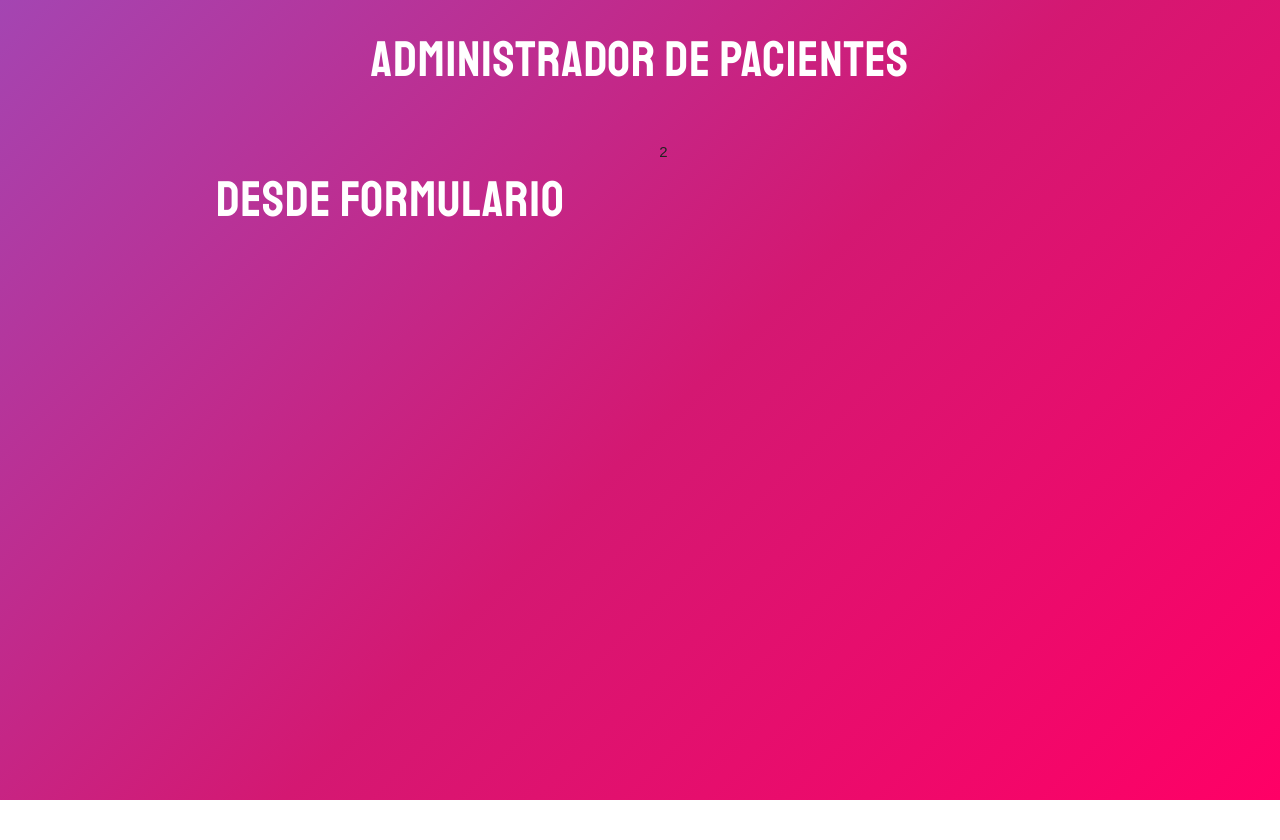
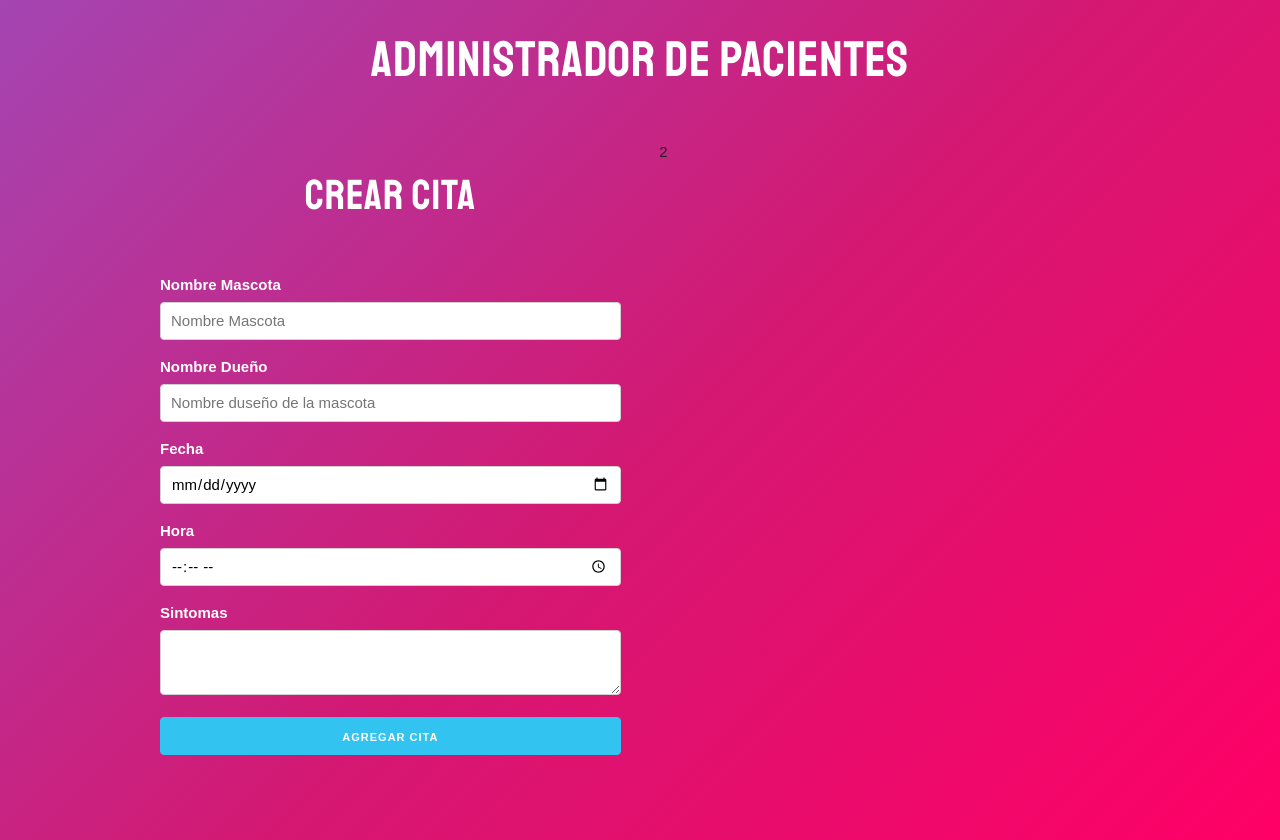
Before and after one commit to alejandrobecerraptor/administrador-pacientes, a React (Create React App) app: page / in a window 1280 px wide. Before the commit the page ends 800 px from the top, so only its background shows below. Built offline with nearby package versions, Linux system fonts and the light colour scheme.

Commit message:
se agrega el formulario,inputs,label,buttons, etc

```diff
--- a/src/components/Formulario.js
+++ b/src/components/Formulario.js
@@ -1,8 +1,51 @@
-import React from 'react';
+import React,{Fragment} from 'react';
 
 const Formulario = () => {
     return (
-        <h1>Desde formulario</h1>
+        <Fragment>
+            <h2>Crear Cita</h2>
+
+            <form>
+                <label>Nombre Mascota</label>
+                <input
+                    type="text"
+                    name="mascota"
+                    className="u-full-width"
+                    placeholder="Nombre Mascota"
+                />
+                <label>Nombre Dueño</label>
+                <input
+                    type="text"
+                    name="propietario"
+                    className="u-full-width"
+                    placeholder="Nombre duseño de la mascota"
+                />
+                <label>Fecha</label>
+                <input
+                    type="date"
+                    name="fecha"
+                    className="u-full-width"
+                />
+                <label>Hora</label>
+                <input
+                    type="time"
+                    name="hora"
+                    className="u-full-width"
+                />
+                <label>Sintomas</label>
+                <textarea
+                    className="u-full-width"
+                    name="sintomas">
+                </textarea>
+                <button
+                    type="submit"
+                    className="u-full-width button-primary">
+                        Agregar Cita
+                </button>
+            </form>
+
+
+        </Fragment>
      );
 }
 
```
